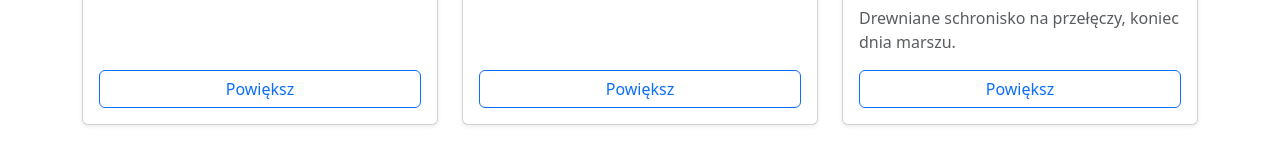
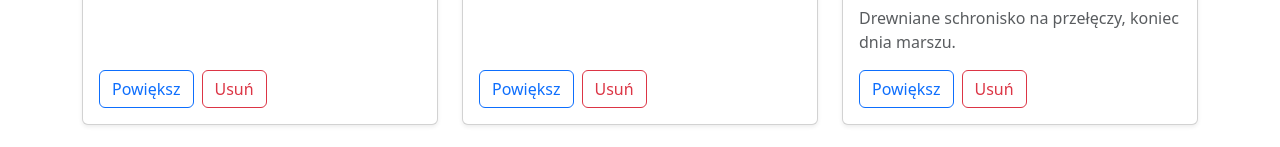
Before and after one commit to Zuza170/nowe-repozytorium, a React (Vite) app in the folder zadania/mb05/: page / in a window 1280 px wide. Shown: the part 602-749 px from the top of the page. Built offline with nearby package versions, Linux system fonts and the light colour scheme; grey boxes are pictures that could not be loaded.

Commit message:
MB06: usuwanie zdjecia z galerii

```diff
--- a/zadania/mb05/src/App.jsx
+++ b/zadania/mb05/src/App.jsx
@@ -1,32 +1,37 @@
-import { useState } from 'react'
-import './App.css'
-import Navbar from "./components/Navbar"
-import CategoryBar from "./components/CategoryBar"
-import Gallery from "./components/Gallery"
-import Footer from "./components/Footer"
-import AddPhotoModal from "./components/AddPhotoModal"
-import FiltersOffcanvas from "./components/FiltersOffCanvas"
-import photos from './data/photos.json'
+import { useState } from "react";
+import "./App.css";
+import CategoryBar from "./components/CategoryBar";
+import Navbar from "./components/Navbar";
+import Gallery from "./components/Gallery";
+import Footer from "./components/Footer";
+import AddPhotoModal from "./components/AddPhotoModal";
+import FiltersOffcanvas from "./components/FiltersOffcanvas";
+import photos from "./data/photos.json";
 
 function App() {
-
-  const [zdjecia, setZdjecia] = useState(photos)
-  const [aktywnaKategoria, setAktywnaKategoria] = useState('wszystkie')
+  const [zdjecia, setZdjecia] = useState(photos);
+  const [aktywnaKategoria, setAktywnaKategoria] = useState("wszystkie");
 
   const widoczne =
-   aktywnaKategoria === 'wszystkie'
-   ?zdjecia : zdjecia.filter(z=> z.category === aktywnaKategoria)
+    aktywnaKategoria === "wszystkie"
+      ? zdjecia
+      : zdjecia.filter((z) => z.category === aktywnaKategoria);
 
-  return(
+  function usunZdjecie(id) {
+    setZdjecia(zdjecia.filter((z) => z.id !== id));
+  }
+
+  return (
     <>
-    <Navbar/>
-     <header className="container py-4 py-lg-5">
+      <Navbar />
+      <header className="container py-4 py-lg-5">
         <div className="row align-items-center g-3">
           <div className="col-12 col-lg-8">
             <h1 className="mb-2">Galeria zdjęć</h1>
             <p className="lead text-body-secondary mb-0">
-              Zdjęcia z wypraw w góry, nad morze i po mieście. Wybierz kategorię,
-              żeby zawęzić widok — albo powiększ zdjęcie, które Ci się spodoba.
+              Zdjęcia z wypraw w góry, nad morze i po mieście. Wybierz
+              kategorię, żeby zawęzić widok — albo powiększ zdjęcie, które Ci
+              się spodoba.
             </p>
           </div>
 
@@ -38,6 +43,7 @@ function App() {
                 data-bs-toggle="offcanvas"
                 data-bs-target="#panelFiltrow"
               >
+                {" "}
                 Filtry
               </button>
               <button
@@ -46,6 +52,7 @@ function App() {
                 data-bs-toggle="modal"
                 data-bs-target="#dodajZdjecie"
               >
+                {" "}
                 Dodaj zdjęcie
               </button>
             </div>
@@ -54,23 +61,30 @@ function App() {
       </header>
 
       <main className="container">
-        <CategoryBar aktywna = {aktywnaKategoria} onWybierz={setAktywnaKategoria} />
+        <CategoryBar
+          aktywna={aktywnaKategoria}
+          onWybierz={setAktywnaKategoria}
+        />
 
         {widoczne.length === 0 && (
-          <div className='alert alert-warning'>
-            Nie znaleziono zdjec w tej kategorii
+          <div className="alert alert-warning">
+            Nie znaleziono zdjęć w tej kategorii.
           </div>
         )}
-        <Gallery zdjecia = {widoczne}/>
+
+        <Gallery zdjecia={widoczne} onUsun={usunZdjecie} />
       </main>
 
       <Footer />
+
       <AddPhotoModal />
-      <FiltersOffcanvas aktywna={aktywnaKategoria} onWybierz={setAktywnaKategoria}/>
+
+      <FiltersOffcanvas
+        aktywna={aktywnaKategoria}
+        onWybierz={setAktywnaKategoria}
+      />
     </>
-
-  )
-
+  );
 }
 
-export default App
+export default App;
--- a/zadania/mb05/src/components/Gallery.jsx
+++ b/zadania/mb05/src/components/Gallery.jsx
@@ -2,13 +2,13 @@ import { Fragment } from "react";
 import PhotoCard from "./PhotoCard.jsx";
 import PhotoModal from "./PhotoModal.jsx";
 
-function Gallery({zdjecia}) {
+function Gallery({ zdjecia, onUsun }) {
   return (
     <div id="galeria" className="row g-4">
       {zdjecia.map((zdjecie) => (
         <Fragment key={zdjecie.id}>
           <div className="col-12 col-md-6 col-lg-4">
-            <PhotoCard {...zdjecie} />
+            <PhotoCard {...zdjecie} onUsun={() => onUsun(zdjecie.id)} />
           </div>
           <PhotoModal {...zdjecie} />
         </Fragment>
--- a/zadania/mb05/src/components/PhotoCard.jsx
+++ b/zadania/mb05/src/components/PhotoCard.jsx
@@ -1,7 +1,7 @@
 const NAZWA_KATEGORII = { gory: "Góry", morze: "Morze", miasto: "Miasto" };
 const KOLOR_KATEGORII = { gory: "success", morze: "primary", miasto: "dark" };
 
-function PhotoCard({ id, title, description, category, image, alt }) {
+function PhotoCard({ id, title, description, category, image, alt, onUsun }) {
   return (
     <div className="card h-100 shadow-sm">
       <img src={image} className="card-img-top" alt={alt} />
@@ -13,6 +13,7 @@ function PhotoCard({ id, title, description, category, image, alt }) {
           </span>
         </p>
         <p className="card-text text-body-secondary">{description}</p>
+        <div className="d-flex gap-2 mt-auto">
           <button
             type="button"
             className="btn btn-outline-primary mt-auto"
@@ -22,6 +23,14 @@ function PhotoCard({ id, title, description, category, image, alt }) {
             {" "}
             Powiększ
           </button>
+          <button
+            type="button"
+            className="btn btn-outline-danger"
+            onClick={onUsun}
+          >
+            Usuń
+          </button>
+        </div>
       </div>
     </div>
   );
```
Also changed, not shown: 1 other file (tests, documents, lock files or other folders). Lines whose indentation alone changed are shown as unchanged.
